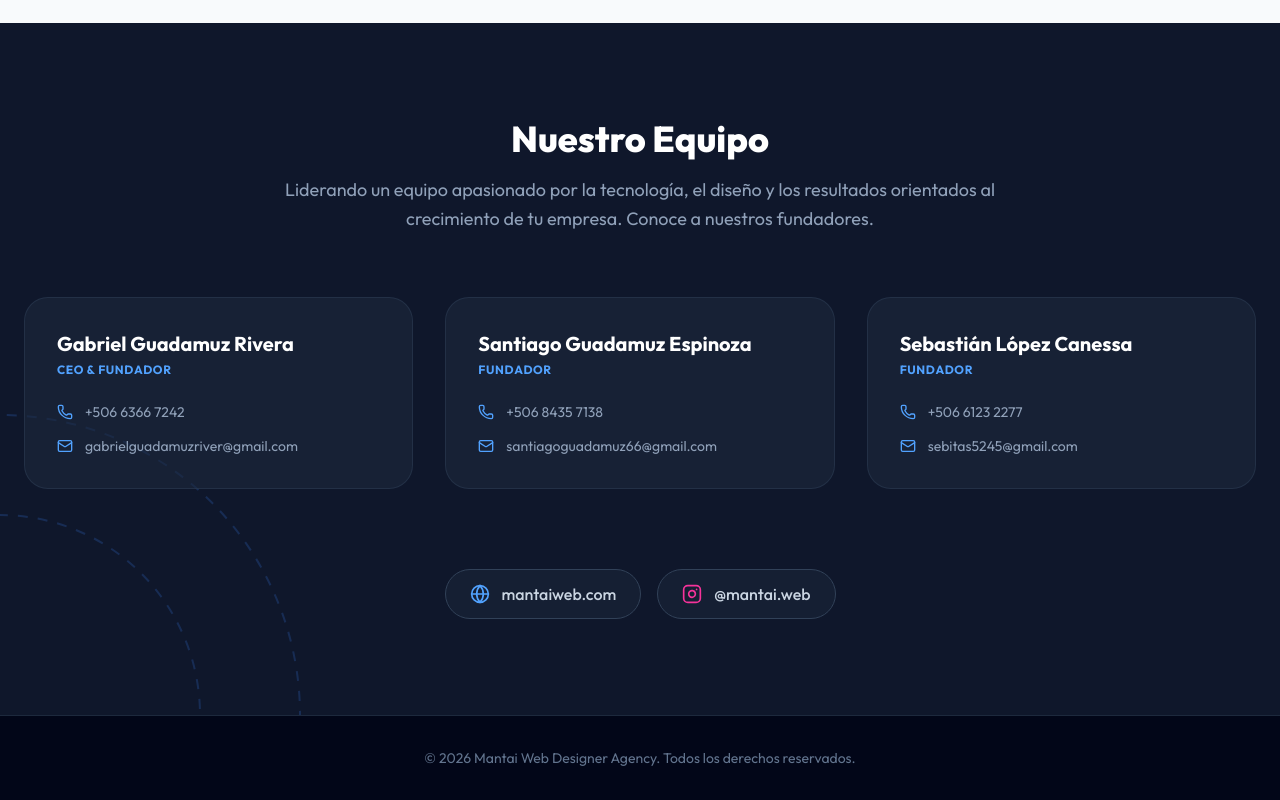
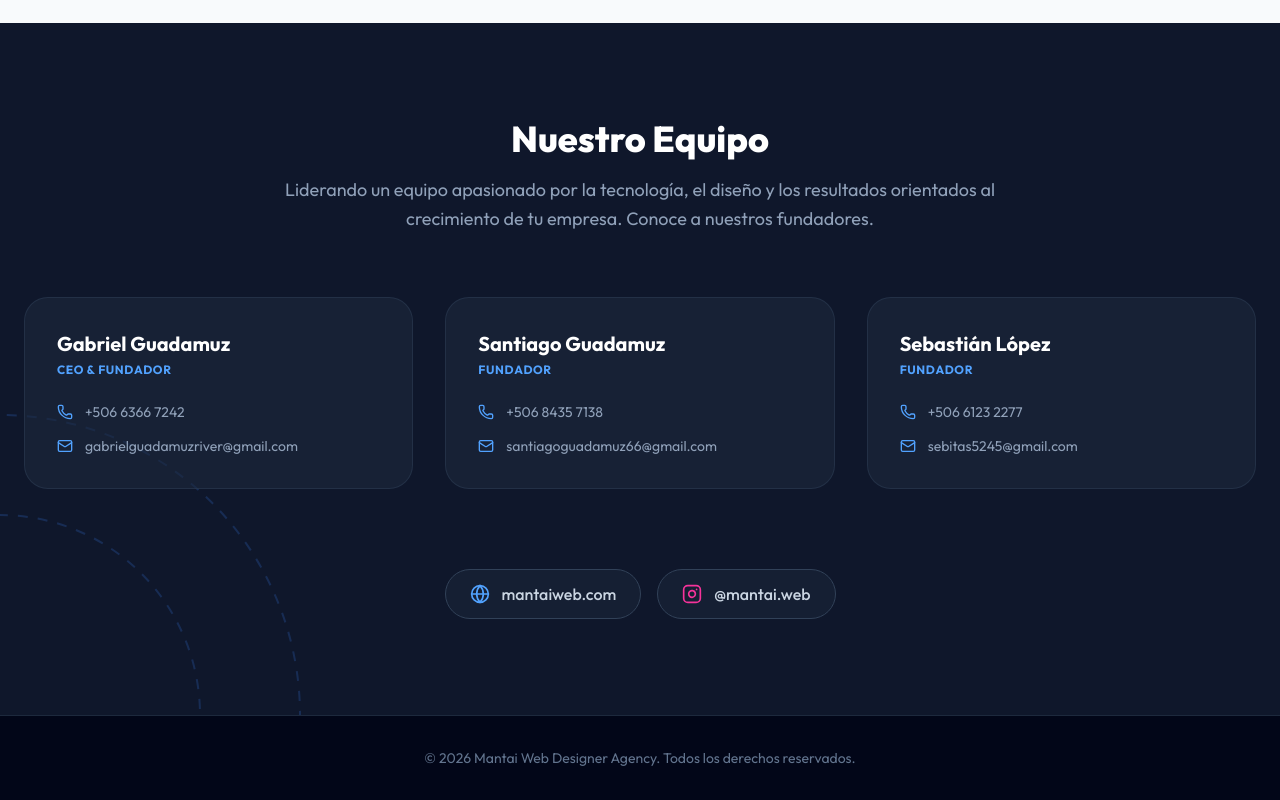
Before and after one commit to drumider/MANTAI-WEB, a React (Vite) app: page / in a window 1280 px wide. Shown: the part 4469-5269 px from the top of the page. Built offline with nearby package versions, Linux system fonts and the light colour scheme.

Commit message:
chore: update branding assets and team names
Update the logo file and shorten team member names in the about section for cleaner presentation.

```diff
--- a/src/App.tsx
+++ b/src/App.tsx
@@ -460,7 +460,7 @@ export default function App() {
               className="bg-slate-800/60 border border-slate-700/50 p-8 rounded-3xl hover:border-brand-blue/50 transition-colors group flex flex-col justify-between"
             >
               <div>
-                <h3 className="text-xl font-bold text-white mb-1 group-hover:text-brand-blue transition-colors">Gabriel Guadamuz Rivera</h3>
+                <h3 className="text-xl font-bold text-white mb-1 group-hover:text-brand-blue transition-colors">Gabriel Guadamuz</h3>
                 <div className="text-blue-400 text-xs font-bold tracking-wider mb-6 uppercase">CEO & Fundador</div>
               </div>
               <div className="flex flex-col gap-3.5">
@@ -484,7 +484,7 @@ export default function App() {
               className="bg-slate-800/60 border border-slate-700/50 p-8 rounded-3xl hover:border-brand-blue/50 transition-colors group flex flex-col justify-between"
             >
               <div>
-                <h3 className="text-xl font-bold text-white mb-1 group-hover:text-brand-blue transition-colors">Santiago Guadamuz Espinoza</h3>
+                <h3 className="text-xl font-bold text-white mb-1 group-hover:text-brand-blue transition-colors">Santiago Guadamuz</h3>
                 <div className="text-blue-400 text-xs font-bold tracking-wider mb-6 uppercase">Fundador</div>
               </div>
               <div className="flex flex-col gap-3.5">
@@ -508,7 +508,7 @@ export default function App() {
               className="bg-slate-800/60 border border-slate-700/50 p-8 rounded-3xl hover:border-brand-blue/50 transition-colors group flex flex-col justify-between"
             >
               <div>
-                <h3 className="text-xl font-bold text-white mb-1 group-hover:text-brand-blue transition-colors">Sebastián López Canessa</h3>
+                <h3 className="text-xl font-bold text-white mb-1 group-hover:text-brand-blue transition-colors">Sebastián López</h3>
                 <div className="text-blue-400 text-xs font-bold tracking-wider mb-6 uppercase">Fundador</div>
               </div>
               <div className="flex flex-col gap-3.5">
```
Also changed, not shown: public/logo.png.
